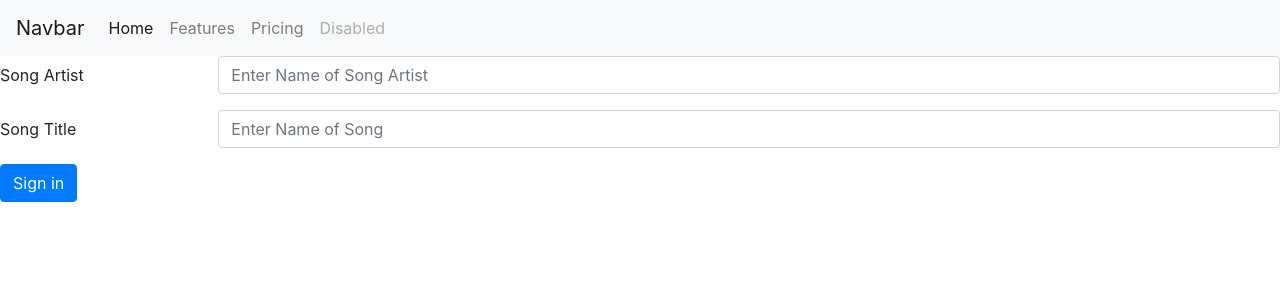
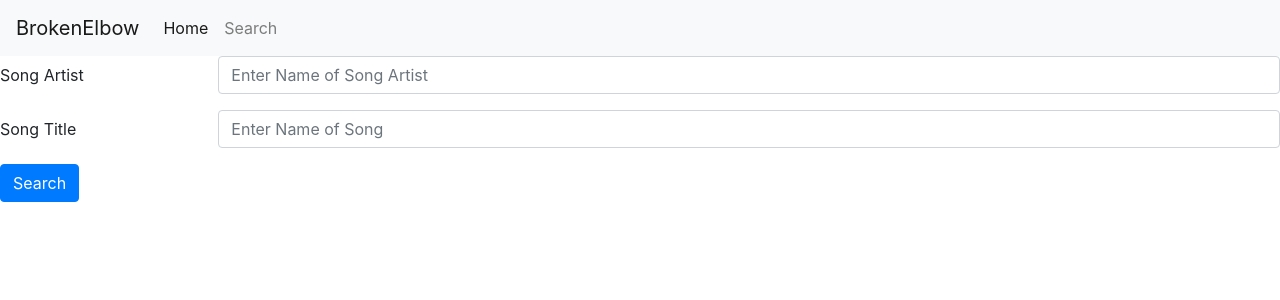
Before and after one commit to t2minht/BrokenElbow, a Flask app: page /search in a window 1280 px wide. Shown: the top 300 px of the page. Run offline with Flask 2, Linux system fonts and the light colour scheme; some libraries are stand-ins or nearby versions.

Commit message:
finished main

```diff
--- a/templates/base.html
+++ b/templates/base.html
@@ -6,7 +6,7 @@
     </head>
     <body>
         <nav class="navbar navbar-expand-lg navbar-light bg-light">
-            <a class="navbar-brand" href="#">Navbar</a>
+            <a class="navbar-brand" href="#">BrokenElbow</a>
             <button class="navbar-toggler" type="button" data-toggle="collapse" data-target="#navbarNav" aria-controls="navbarNav" aria-expanded="false" aria-label="Toggle navigation">
               <span class="navbar-toggler-icon"></span>
             </button>
@@ -14,17 +14,10 @@
               <ul class="navbar-nav">
 
                 <li class="nav-item active">
-                  <a class="nav-link" href="#">Home <span class="sr-only">(current)</span></a>
+                  <a class="nav-link" href="/#">Home <span class="sr-only">(current)</span></a>
                 </li>
                 <li class="nav-item">
-                  <a class="nav-link" href="#">Features</a>
-                </li>
-                <li class="nav-item">
-                  <a class="nav-link" href="#">Pricing</a>
-                </li>
-                <li class="nav-item">
-                  <a class="nav-link disabled" href="#" tabindex="-1" aria-disabled="true">Disabled</a>
-                </li>
+                  <a class="nav-link" href="search#">Search</a>
               </ul>
             </div>
           </nav>
--- a/templates/search.html
+++ b/templates/search.html
@@ -17,7 +17,7 @@
     </div>
     <div class="form-group row">
       <div class="col-sm-10">
-        <button type="submit" class="btn btn-primary">Sign in</button>
+        <button type="submit" class="btn btn-primary">Search</button>
       </div>
     </div>
   </form>
```
